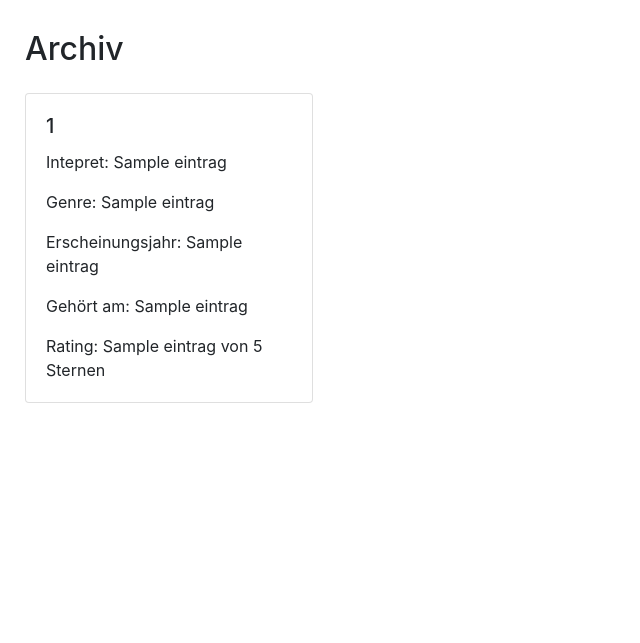
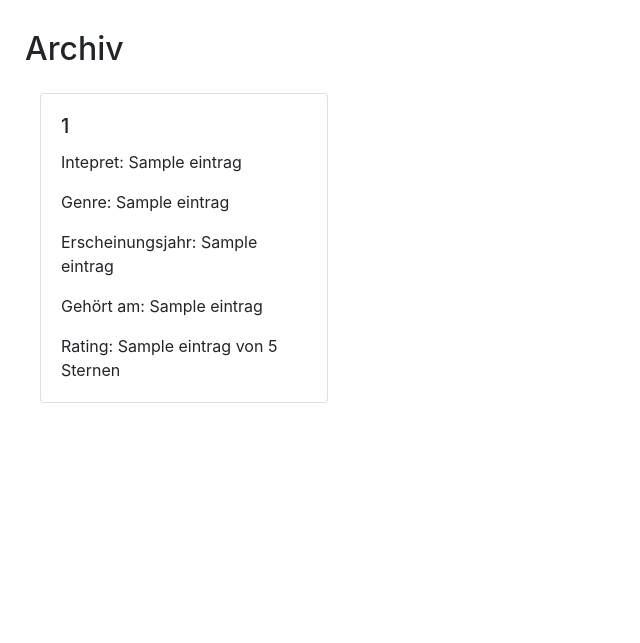
Before and after one commit to tiredcapybara/PRO2_HS22, a Flask app: template whatsmymusic/templates/archiv.html in a window 1280 px wide. Shown: the part 70-713 px from the top of the page, without its empty margins (0-640 px from the left). Run offline with Flask 2, Linux system fonts and the light colour scheme; the template is opened without the code that fills it: most values are stand-ins (such as "Sample title", 1, 10 or a date in 2020).

Commit message:
Verbesserunge Layout, Einträge und Archiv angefangen

```diff
--- a/whatsmymusic/templates/archiv.html
+++ b/whatsmymusic/templates/archiv.html
@@ -1,7 +1,9 @@
 {% include "header.jinja" %}
 <h2>Archiv</h2>
 {% for eintrag in liste %}
-
+<div class="container-fluid">
+  <div class="row">
+    <div class="col-4">
   <div class="card" style="width: 18rem;">
     <div class="card-body">
       <h5 class="card-title">{{ eintrag[0] }}</h5>
@@ -12,8 +14,10 @@
       <p class="card-text">Rating: {{ eintrag[5] }} von 5 Sternen</p>
     </div>
   </div>
-
+    </div>
+  </div>
+</div>
 
 {% endfor %}
 
- {% include "footer.jinja" %}
+{% include "footer.jinja" %}
```
